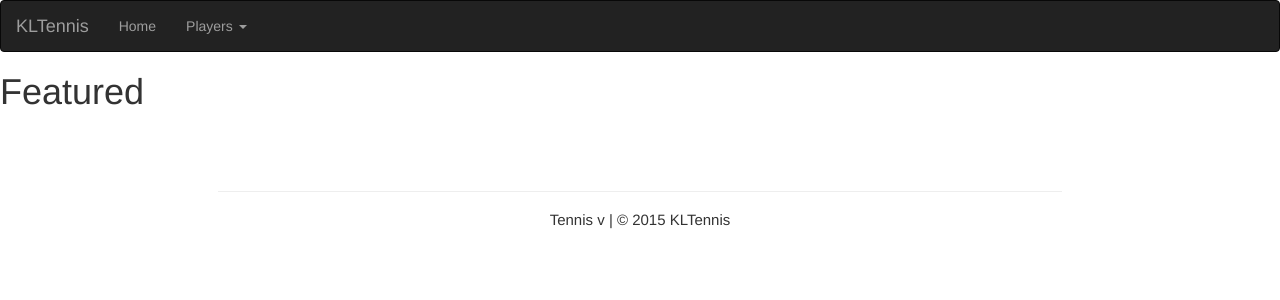
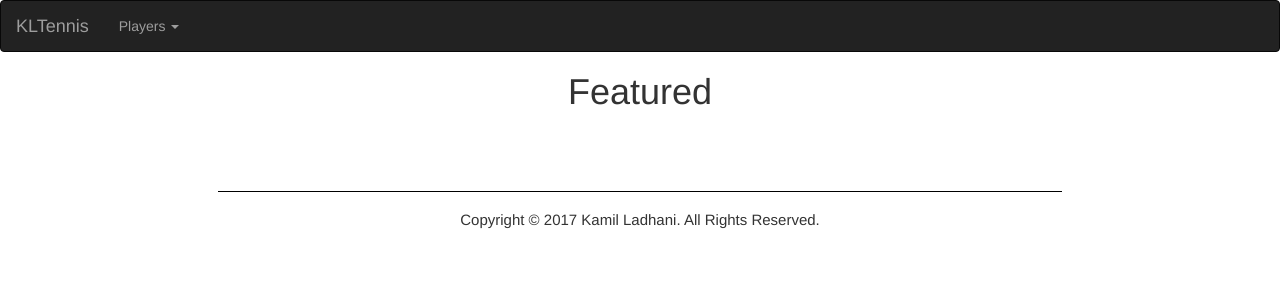
Before and after one commit to kamilladhani/tennissite, a Django app: page /players/ in a window 1280 px wide. Shown: the top 300 px of that part. Run offline with Django 3.2, Linux system fonts and the light colour scheme; the page is wider than the window, and the part outside it is not shown; some libraries are stand-ins or nearby versions.

Commit message:
Changed homepage styling and content

```diff
--- a/tennissite/players/templates/players/mens.html
+++ b/tennissite/players/templates/players/mens.html
@@ -7,7 +7,7 @@
 
 {% block content %}
 
-<h1> Men's <h1>
+<h1 class="row text-center"> Men <h1>
 
 
 <br />
--- a/tennissite/players/templates/players/playerpage.html
+++ b/tennissite/players/templates/players/playerpage.html
@@ -7,7 +7,7 @@
 
 {% block content %}
 
-<h1> Featured <h1>
+<h1 class="row text-center"> Featured <h1>
 
 
 <br />
--- a/tennissite/players/templates/players/womens.html
+++ b/tennissite/players/templates/players/womens.html
@@ -7,7 +7,7 @@
 
 {% block content %}
 
-<h1> Women's <h1>
+<h1 class="row text-center"> Women <h1>
 
 
 <br />
--- a/tennissite/templates/base.html
+++ b/tennissite/templates/base.html
@@ -29,7 +29,7 @@
          <script src="https://oss.maxcdn.com/respond/1.4.2/respond.min.js"></script>
          <![endif]-->
 
-    	 <!-- CSS to enable hover dropdown in navbar -->
+    <!-- CSS to enable hover dropdown in navbar -->
  		 <style>
  		 .dropdown:hover .dropdown-menu {
 			display: block;
@@ -41,37 +41,59 @@
 
  	 </head>
 
-  	 <body>
-		<div class="navbar navbar-inverse">
+  	<body>
+		    <div class="navbar navbar-inverse" style="margin: 0px">
             <div class="container-fluid">
             	  <ul class="nav navbar-nav">
-            	    <a class="navbar-brand" href="#">KLTennis</a>
-                    {% block home_active %} <li ><a href="{% url 'home:homepage' %}"></i> Home</a></li> {% endblock home_active %}
+                  {% block home_active %}
+            	    <a class="navbar-brand" href="{% url 'home:homepage' %}">KLTennis</a>
+                  {% endblock home_active %}
                 	{% block players_active %}
                 	<li class="dropdown">
-          				<a href="{% url 'players:playerpage' %}" class="dropdown-toggle" data-toggle="dropdown" role="button" aria-haspopup="true" aria-expanded="false">Players <span class="caret"></span></a>
+            				<a href="{% url 'players:playerpage' %}" class="dropdown-toggle" data-toggle="dropdown" role="button" aria-haspopup="true" aria-expanded="false">Players <span class="caret"></span>
+                    </a>
           					<ul class="dropdown-menu">
             					<li><a href="{% url 'players:playerpage' %}">Featured</a></li>
            						<li><a href="{% url 'players:mens' %}">Men</a></li>
            						<li><a href="{% url 'players:womens' %}">Women</a></li>
           					</ul>
-        			</li>
-        			{% endblock players_active %}
-                  </ul>
+        			    </li>
+        			    {% endblock players_active %}
+                </ul>
             </div>
         </div>
 
+
    	 	  {% block content %}
-                <h1 class="row text-center" >Welcome to KLTennis!</h1>
-                <p class="row text-center" style="font-size:22px"> The latest tennis news and tactics at your fingertips. <p>
+
+        <div style="background-color: #222222">
+          <br />
+          <br />
+          <h1 class="row text-center" style="color:white;">
+            Welcome to KLTennis!
+          </h1>
+          <p class="row text-center" style="color:white; font-size:22px; padding:20px">
+            The latest tennis news and tactics at your fingertips.
+          </p>
+          <br />
+        </div>
+
+        <br />
+
+        <div>
+          <p class="row text-center" style="font-size:16px; padding:20px">
+            Get up-to-date news on the biggest stars in the game, including: <br /> <br /> Roger Federer <br /> Rafael Nadal <br /> Novak Djokovic <br /> Andy Murray <br /> <br /> ...and many more!
+          </p>
+        </div>
+
         {% endblock content %}
 
 
     <footer>
   		<div class="row text-center">
               <div class="hidden-print legal col-sm-8 col-sm-offset-2" style="font-size:15px">
-                 	 <hr/>
-              	 Tennis v{{VERSION}} | &copy; 2015 KLTennis
+                 <hr style="border-color: black"/>
+              	 Copyright &copy; 2017 Kamil Ladhani. All Rights Reserved.
               </div>
           </div>
       </footer>
```
Also changed, not shown: 3 other files.
